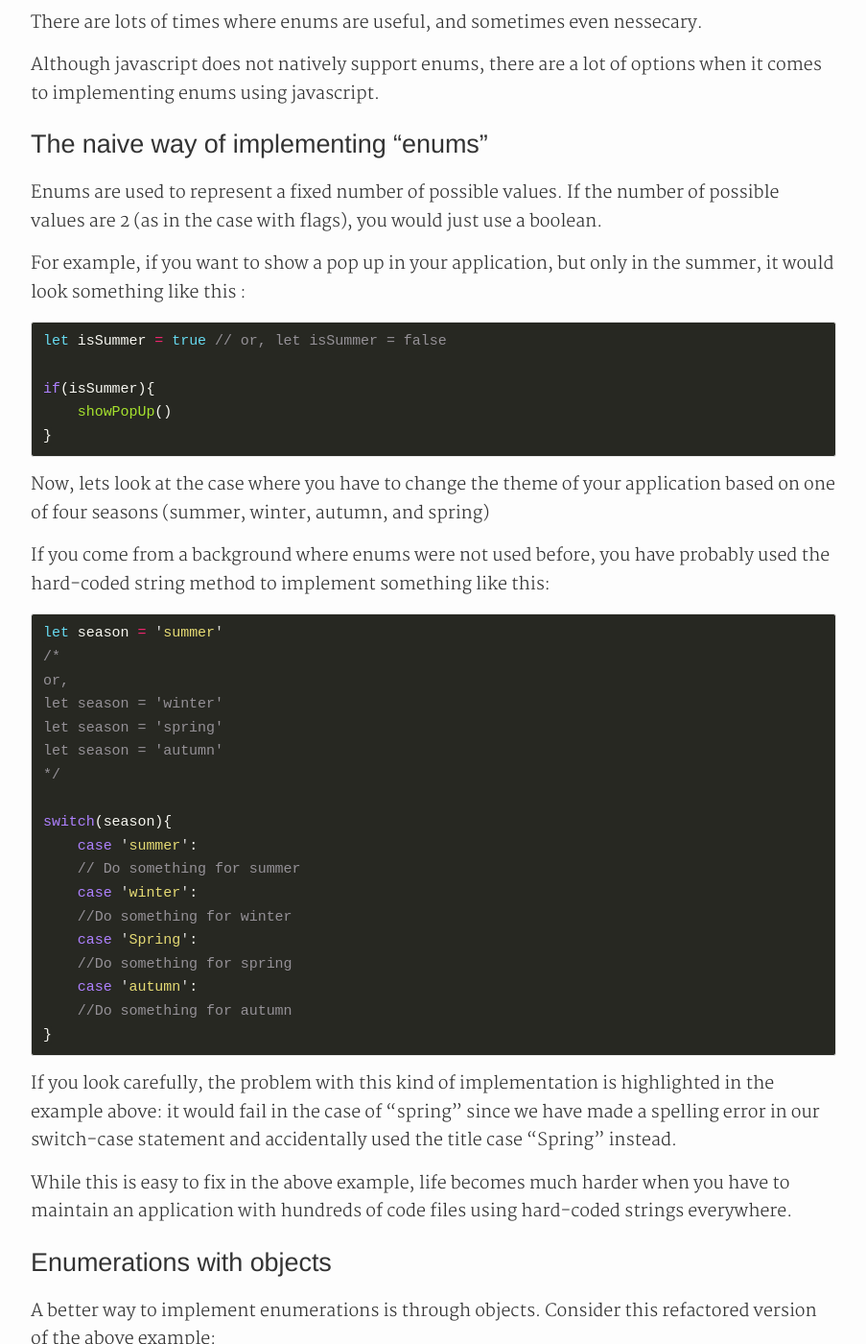
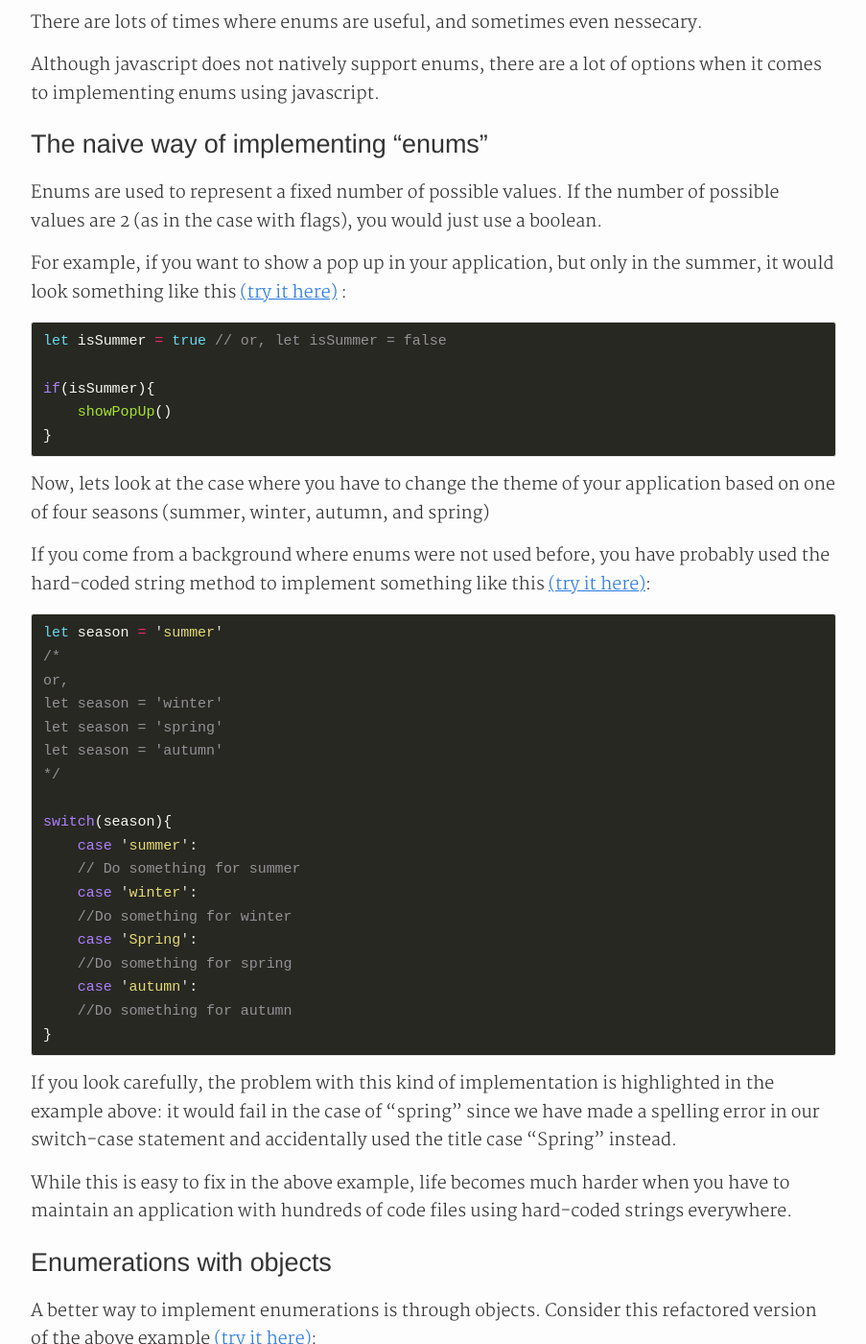
Before and after one commit to sohamkamani/sohamkamani.github.io, a Jekyll site: the page built from _posts/2017-08-21-enums-in-javascript.md, in a window 1280 px wide and 1400 px high, scrolled down 219 px. Shown: the whole window at 96% size, without its empty margins (188-1091 px from the left). Built offline with Jekyll 4.4.1, drawn with Linux system fonts in a browser that asks for light colours; nearby versions of some CDN libraries; comment, search, counter and statistics services are not loaded; some of the changed text lies outside the part shown.

Commit message:
Added "more" + try it here links

````diff
--- a/_posts/2017-08-21-enums-in-javascript.md
+++ b/_posts/2017-08-21-enums-in-javascript.md
@@ -10,11 +10,13 @@ There are lots of times where enums are useful, and sometimes even nessecary.
 
 Although javascript does not natively support enums, there are a lot of options when it comes to implementing enums using javascript.
 
+<!-- more -->
+
 # The naive way of implementing "enums"
 
 Enums are used to represent a fixed number of possible values. If the number of possible values are 2 (as in the case with flags), you would just use a boolean.
 
-For example, if you want to show a pop up in your application, but only in the summer, it would look something like this :
+For example, if you want to show a pop up in your application, but only in the summer, it would look something like this [(try it here)](https://runkit.com/sohamkamani/enums-in-js---boolean) :
 
 ```js
 let isSummer = true // or, let isSummer = false
@@ -26,7 +28,7 @@ if(isSummer){
 
 Now, lets look at the case where you have to change the theme of your application based on one of four seasons (summer, winter, autumn, and spring)
 
-If you come from a background where enums were not used before, you have probably used the hard-coded string method to implement something like this:
+If you come from a background where enums were not used before, you have probably used the hard-coded string method to implement something like this [(try it here)](https://runkit.com/sohamkamani/enums-in-js---hard-coded-strings):
 
 ```js
 let season = 'summer'
@@ -55,7 +57,7 @@ While this is easy to fix in the above example, life becomes much harder when yo
 
 # Enumerations with objects
 
-A better way to implement enumerations is through objects. Consider this refactored version of the above example:
+A better way to implement enumerations is through objects. Consider this refactored version of the above example [(try it here)](https://runkit.com/sohamkamani/enums-in-js---object-enum):
 
 ```js
 const seasons = {
@@ -94,7 +96,7 @@ The `seasons` objects is now an implementation of an enum with four possible val
 
 # Namespaced enums
 
-We can also embed enums within each other, incase we need namespaces:
+We can also embed enums within each other, incase we need namespaces [(try it here)](https://runkit.com/sohamkamani/enums-in-js---namespaced-enums):
 
 ```js
 const seasons = {
````
